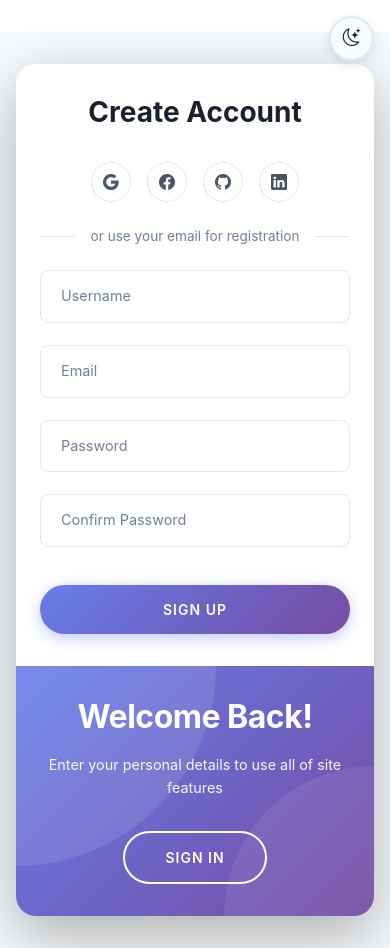
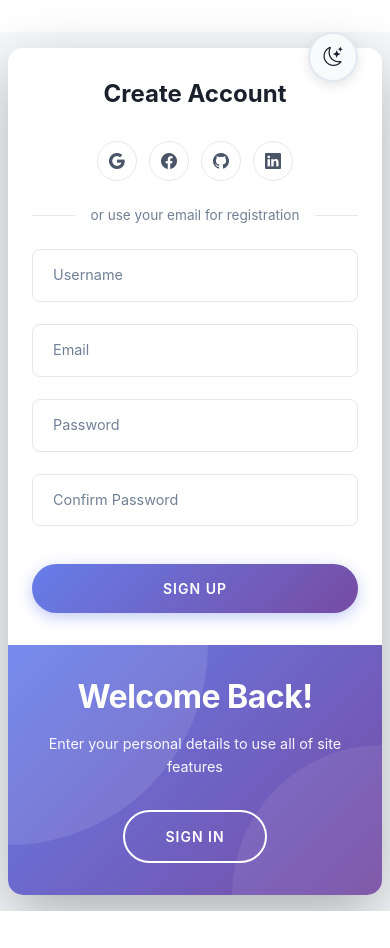
Before and after one commit to MuhammadMoueen/django-mini-projects-portfolio, a Django app: page /signup/ in a window 390 px wide. After the commit the page ends 911 px from the top, so only its background shows below. Run offline with Django 5.2, Linux system fonts and the light colour scheme.

Commit message:
Refine responsive design for mobile and tablet devices
- Consolidated media queries for better organization
- Enhanced mobile layout with improved padding and spacing
- Added responsive adjustments for extra small screens (576px)
- Improved auth container responsiveness with better border radius
- Optimized social button spacing on mobile devices

```diff
--- a/django-auth-dashboard-system/users/static/css/style.css
+++ b/django-auth-dashboard-system/users/static/css/style.css
@@ -1577,4 +1577,48 @@ body {
     .chart-body {
         padding: 1.5rem 1rem;
     }
-}
+
+    .auth-container {
+        padding: 1rem 0.5rem;
+    }
+
+    .auth-split-layout {
+        border-radius: 15px;
+    }
+
+    .auth-form-title {
+        font-size: 1.5rem;
+    }
+
+    .social-login-buttons {
+        gap: 0.75rem;
+    }
+}
+
+/* Floating Theme Toggle for Auth Pages */
+.theme-toggle-floating {
+    position: fixed;
+    top: 2rem;
+    right: 2rem;
+    width: 50px;
+    height: 50px;
+    border-radius: 50%;
+    background: var(--bg-secondary);
+    border: 2px solid var(--border-color);
+    display: flex;
+    align-items: center;
+    justify-content: center;
+    cursor: pointer;
+    transition: all 0.3s ease;
+    z-index: 1000;
+    box-shadow: 0 4px 12px var(--shadow);
+    color: var(--text-primary);
+    font-size: 1.2rem;
+}
+
+.theme-toggle-floating:hover {
+    background: var(--primary-color);
+    color: white;
+    border-color: var(--primary-color);
+    transform: rotate(15deg) scale(1.1);
+}
```
